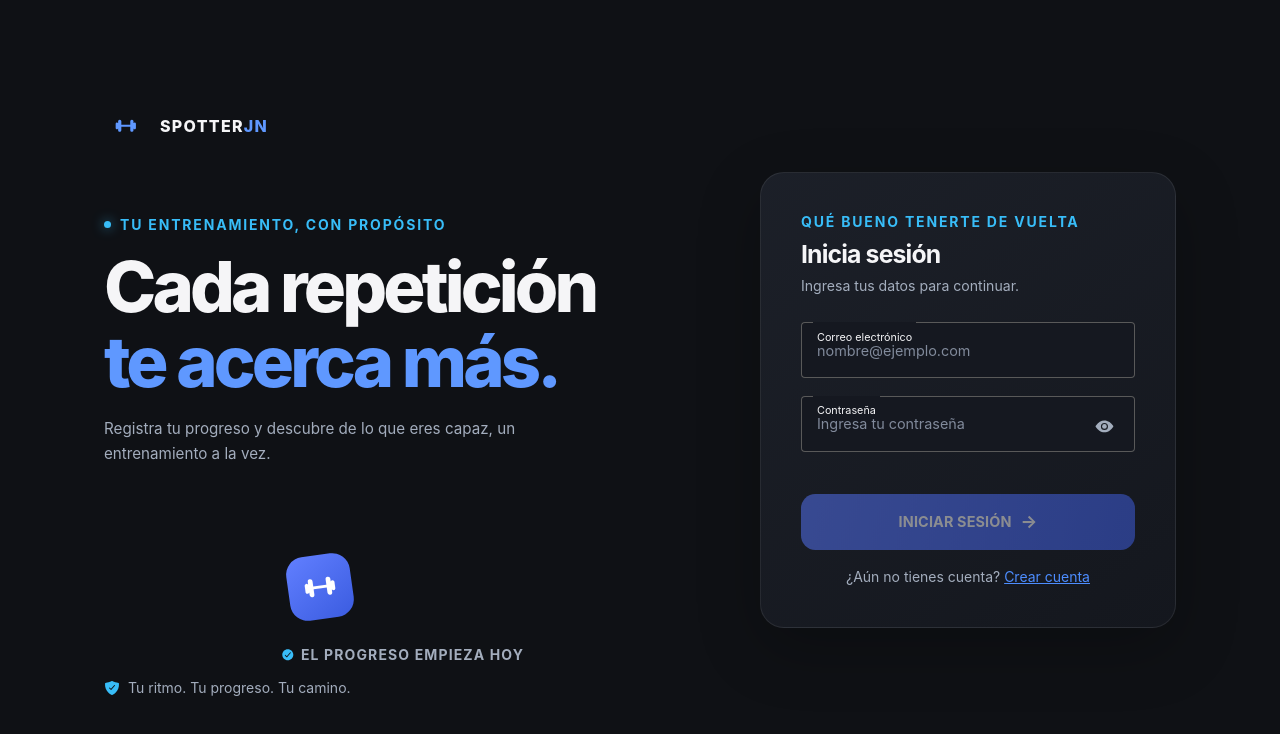
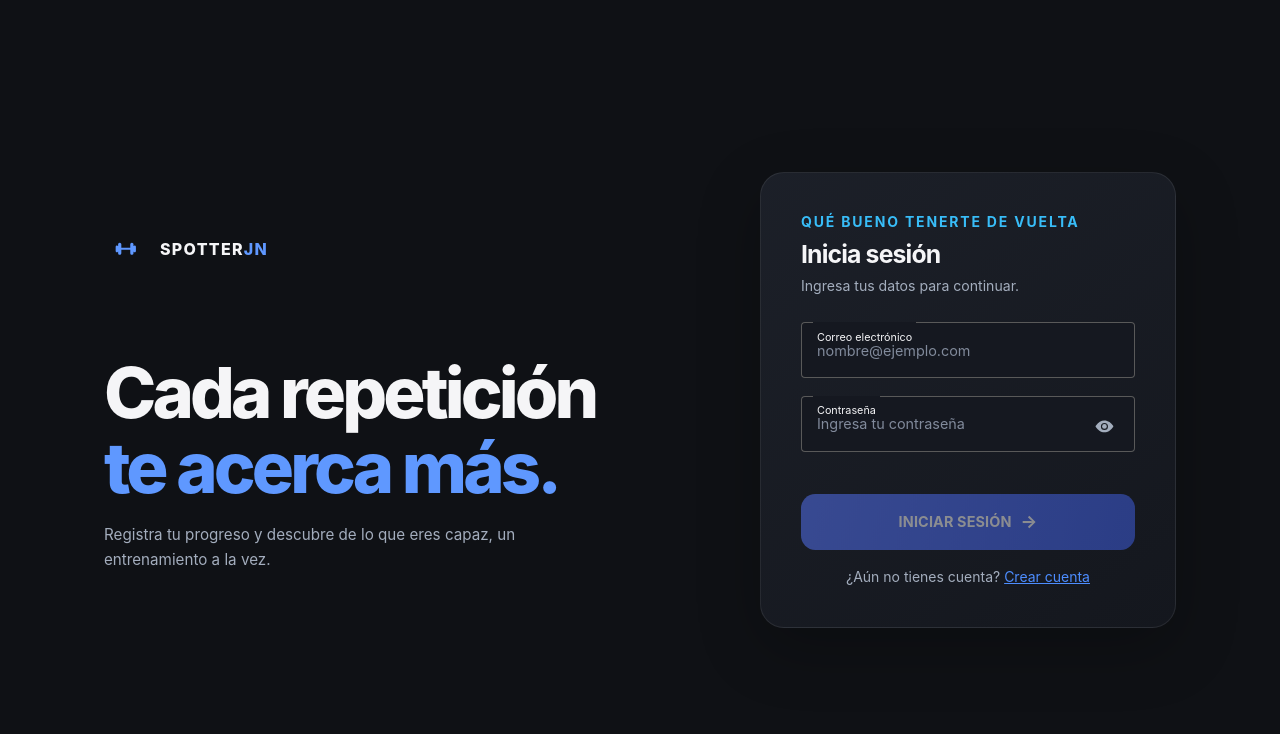
Before and after one commit to Jonathann1505/SpotterJN, a React (Vite) app: page /login in a window 1280 px wide. Shown: the top 734 px of the page. Built offline with nearby package versions, Linux system fonts and the light colour scheme; no server answers.

Commit message:
estilo: simplificar la pantalla de inicio de sesión

```diff
--- a/src/pages/Login.css
+++ b/src/pages/Login.css
@@ -55,7 +55,6 @@
   margin-top: 2.5rem;
 }
 
-.eyebrow,
 .panel-eyebrow {
   display: flex;
   align-items: center;
@@ -65,14 +64,6 @@
   font-size: 0.875rem;
   font-weight: 750;
   letter-spacing: 0.13em;
-}
-
-.eyebrow-dot {
-  width: 0.45rem;
-  height: 0.45rem;
-  border-radius: 50%;
-  background: var(--spotter-accent);
-  box-shadow: 0 0 0.75rem rgb(56 189 248 / 70%);
 }
 
 .login-title {
@@ -94,82 +85,6 @@
   color: var(--spotter-muted);
   font-size: 0.95rem;
   line-height: 1.7;
-}
-
-.progress-art {
-  position: relative;
-  display: grid;
-  min-height: 8rem;
-  margin-top: 1rem;
-  place-items: center;
-  overflow: hidden;
-  border-radius: 1.25rem;
-  background:
-    radial-gradient(ellipse at 50% 110%, rgb(var(--ion-color-primary-rgb) / 18%), transparent 65%),
-    linear-gradient(130deg, rgb(255 255 255 / 3%), transparent 55%);
-}
-
-.progress-orbit {
-  position: absolute;
-  aspect-ratio: 1;
-  border: 1px solid rgb(var(--ion-color-primary-rgb) / 15%);
-  border-radius: 50%;
-}
-
-.progress-orbit-outer {
-  width: 8.5rem;
-}
-
-.progress-orbit-inner {
-  width: 6.25rem;
-  border-color: rgb(56 189 248 / 15%);
-}
-
-.progress-emblem {
-  z-index: 1;
-  display: grid;
-  width: 3.25rem;
-  height: 3.25rem;
-  place-items: center;
-  border: 1px solid rgb(var(--ion-color-primary-rgb) / 45%);
-  border-radius: 1.1rem;
-  background: linear-gradient(145deg, #617fff, #3b5ce0);
-  box-shadow: 0 0.6rem 2rem rgb(var(--ion-color-primary-rgb) / 35%);
-  color: white;
-  font-size: 1.6rem;
-  transform: rotate(-8deg);
-}
-
-.progress-tag {
-  position: absolute;
-  right: 0.75rem;
-  bottom: 0.75rem;
-  display: flex;
-  align-items: center;
-  gap: 0.4rem;
-  color: var(--spotter-muted);
-  font-size: 0.875rem;
-  font-weight: 700;
-  letter-spacing: 0.08em;
-}
-
-.progress-tag ion-icon {
-  color: var(--spotter-accent);
-  font-size: 0.85rem;
-}
-
-.intro-footnote {
-  display: flex;
-  align-items: center;
-  gap: 0.5rem;
-  margin: 0.25rem 0 0;
-  color: var(--spotter-muted);
-  font-size: 0.875rem;
-}
-
-.intro-footnote ion-icon {
-  color: var(--spotter-accent);
-  font-size: 1rem;
 }
 
 .login-panel {
@@ -302,26 +217,6 @@
     font-size: clamp(3.25rem, 5.5vw, 4.75rem);
   }
 
-  .progress-art {
-    width: min(100%, 27rem);
-    min-height: 11rem;
-    margin-top: 2rem;
-  }
-
-  .progress-orbit-outer {
-    width: 11.5rem;
-  }
-
-  .progress-orbit-inner {
-    width: 8.25rem;
-  }
-
-  .progress-emblem {
-    width: 4rem;
-    height: 4rem;
-    font-size: 2rem;
-  }
-
   .login-panel {
     padding: 2.5rem;
   }
@@ -335,10 +230,6 @@
   .login-panel {
     padding: 1.25rem;
   }
-
-  .progress-tag {
-    font-size: 0.875rem;
-  }
 }
 
 @media (prefers-reduced-motion: reduce) {
--- a/src/pages/Login.tsx
+++ b/src/pages/Login.tsx
@@ -6,7 +6,7 @@ import {
   IonInput,
   IonPage,
 } from '@ionic/react';
-import { eye, eyeOff, barbell, checkmarkCircle, shieldCheckmark } from 'ionicons/icons';
+import { eye, eyeOff, barbell } from 'ionicons/icons';
 import { Link, useHistory } from 'react-router-dom';
 import { iniciarSesion } from '../services/auth';
 import { esCorreoValido } from '../utils/validaciones';
@@ -58,10 +58,6 @@ function Login() {
             </div>
 
             <div className="intro-copy">
-              <p className="eyebrow">
-                <span className="eyebrow-dot" aria-hidden="true" />
-                TU ENTRENAMIENTO, CON PROPÓSITO
-              </p>
               <h1 id="login-title" className="login-title">
                 Cada repetición{' '}
                 <br />
@@ -72,23 +68,6 @@ function Login() {
                 entrenamiento a la vez.
               </p>
             </div>
-
-            <div className="progress-art" aria-hidden="true">
-              <div className="progress-orbit progress-orbit-outer" />
-              <div className="progress-orbit progress-orbit-inner" />
-              <div className="progress-emblem">
-                <IonIcon icon={barbell} />
-              </div>
-              <div className="progress-tag">
-                <IonIcon icon={checkmarkCircle} />
-                <span>EL PROGRESO EMPIEZA HOY</span>
-              </div>
-            </div>
-
-            <p className="intro-footnote">
-              <IonIcon icon={shieldCheckmark} aria-hidden="true" />
-              Tu ritmo. Tu progreso. Tu camino.
-            </p>
           </section>
 
           <section className="login-panel" aria-labelledby="form-title">
```
Also changed, not shown: 2 other files (tests, documents, lock files or other folders).
